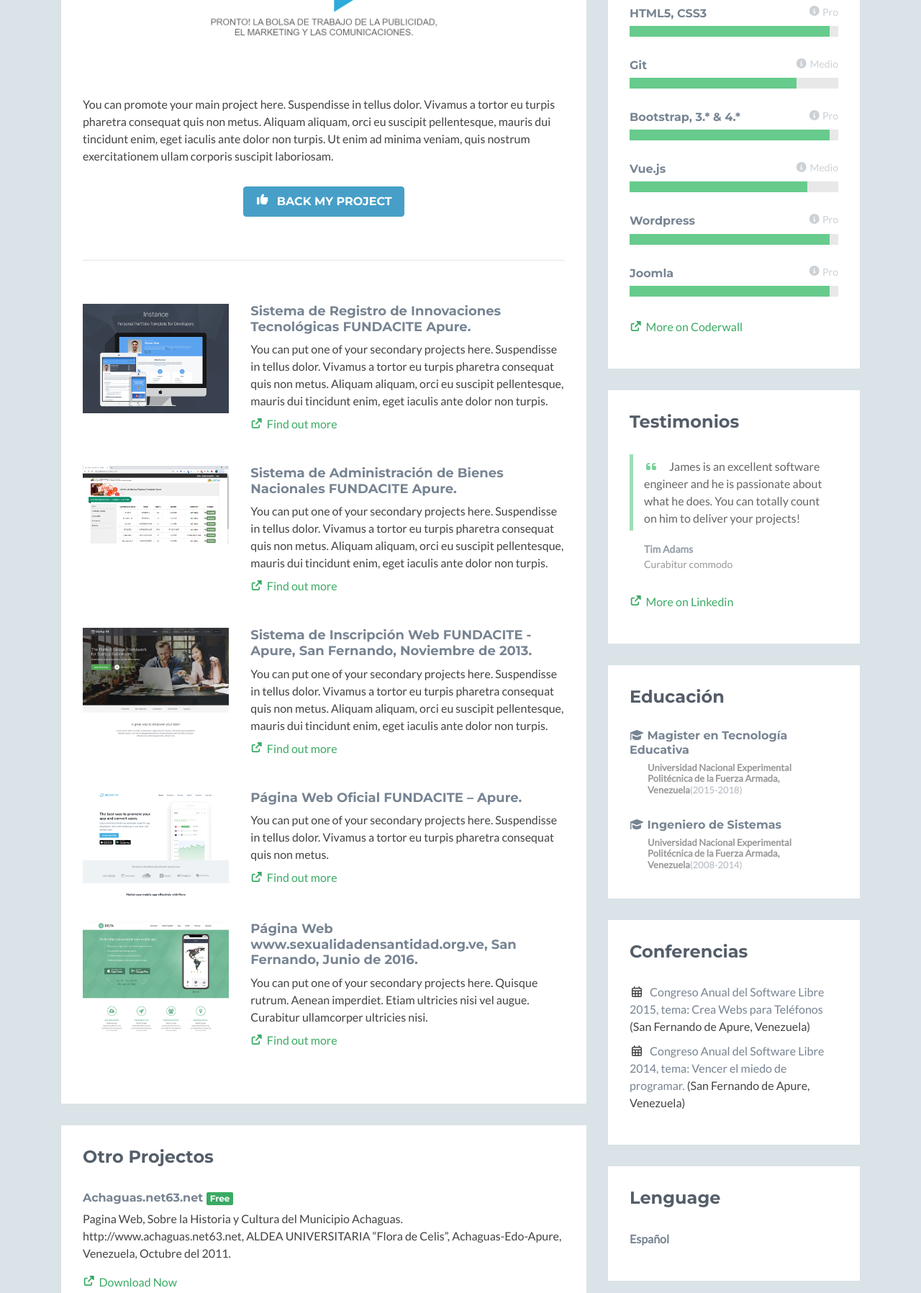
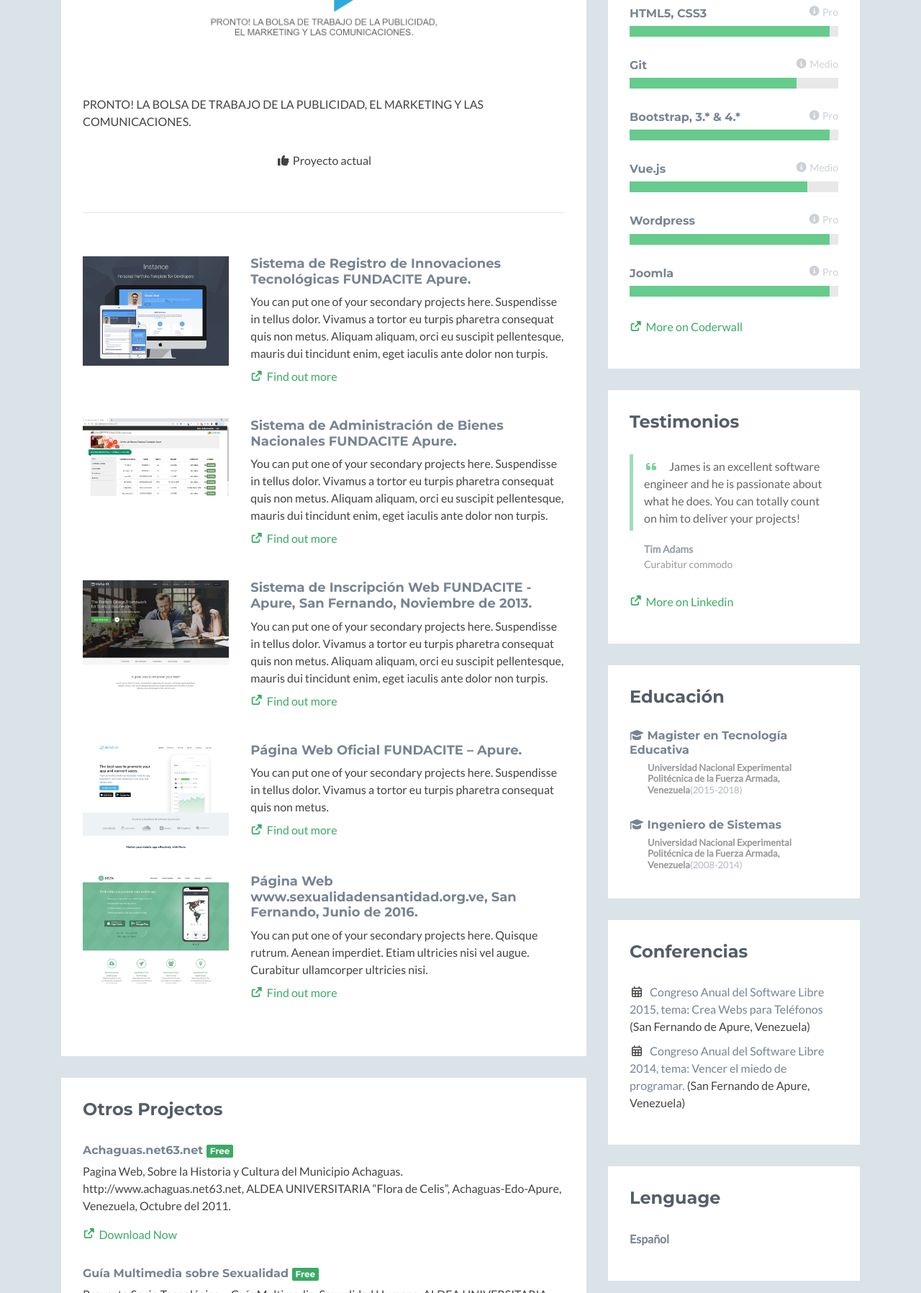
Before and after one commit to carlosgraterol/portafolio, a plain HTML site: page index.html in a window 1280 px wide. Shown: the part 1060-2856 px from the top of the page at 72% size. Drawn offline with nearby package versions, Linux system fonts and the light colour scheme; no server answers; some icons are missing.

Commit message:
Actualizacion

```diff
--- a/index.html
+++ b/index.html
@@ -84,9 +84,9 @@
                                 </div>
 
                                 <div class="desc text-left">
-                                    <p>You can promote your main project here. Suspendisse in tellus dolor. Vivamus a tortor eu turpis pharetra consequat quis non metus. Aliquam aliquam, orci eu suscipit pellentesque, mauris dui tincidunt enim, eget iaculis ante dolor non turpis. Ut enim ad minima veniam, quis nostrum exercitationem ullam corporis suscipit laboriosam.</p>
+                                    <p>PRONTO! LA BOLSA DE TRABAJO DE LA PUBLICIDAD, EL MARKETING Y LAS COMUNICACIONES.</p>
                                 </div><!--//desc-->
-                                <a class="btn btn-cta-secondary" href="https://themes.3rdwavemedia.com/bootstrap-templates/startup/velocity-bootstrap-theme-for-startup-products/" target="_blank"><i class="fas fa-thumbs-up"></i> Back my project</a>
+                                <a class="https://incesante.cl/" target="_blank"><i class="fas fa-thumbs-up"></i> Proyecto actual</a>
                             </div><!--//item-->
                             <hr class="divider" />
                             <div class="item row">
@@ -149,7 +149,7 @@
 
                 <section class="projects section">
                     <div class="section-inner">
-                        <h2 class="heading">Otro Projectos</h2>
+                        <h2 class="heading">Otros Projectos</h2>
                         <div class="content">
                             <div class="item">
                                 <h3 class="title"><a href="#" target="_blank">Achaguas.net63.net </a> <span class="badge badge-theme">Free</span></h3>
@@ -172,8 +172,6 @@
                                 <h3 class="title"><a href="#" target="_blank">Diosnuestropadre.com.ve</a> <span class="badge badge-theme">Free</span></h3>
                                 <p class="summary">Página Web Diosnuestropadre.com.ve, Achaguas, Julio de 2018.</p>
                             </div><!--//item-->
-                            <a class="btn btn-cta-secondary" href="#">More on CoderWall <i class="fas fa-chevron-right"></i></a>
-
                         </div><!--//content-->
                     </div><!--//section-inner-->
                 </section><!--//section-->
```
